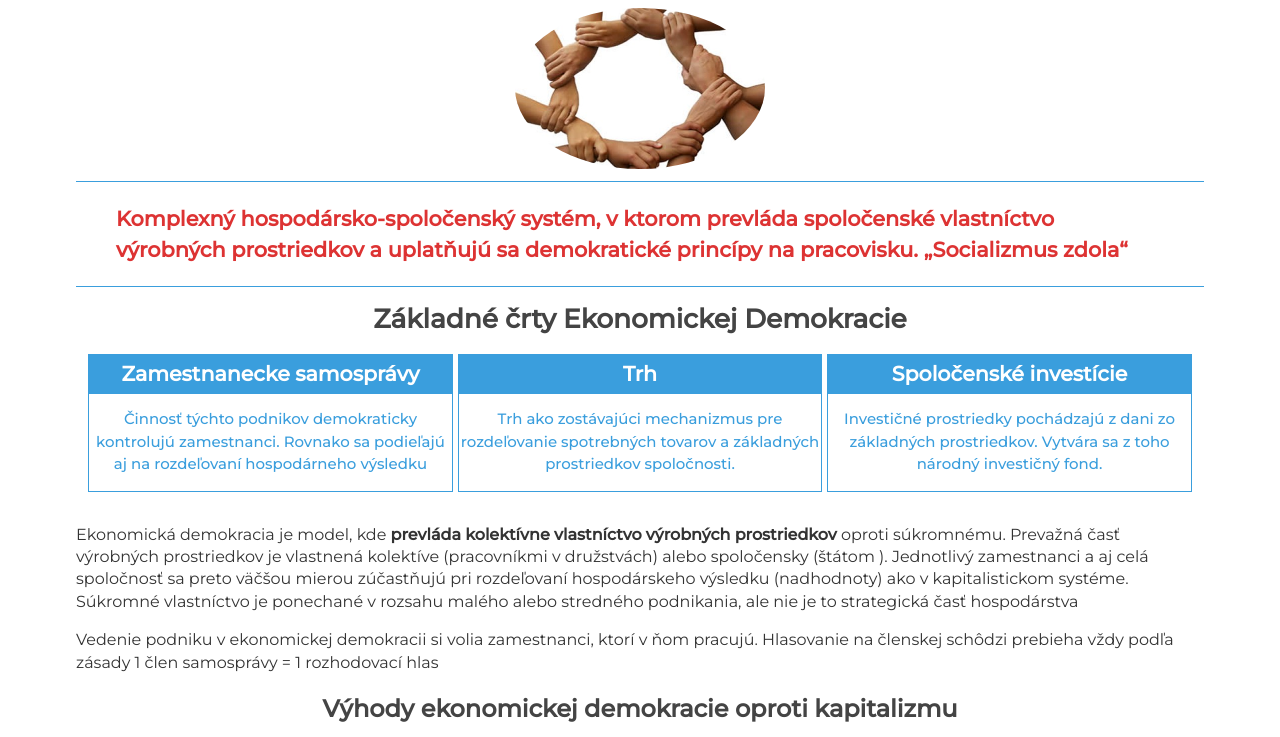
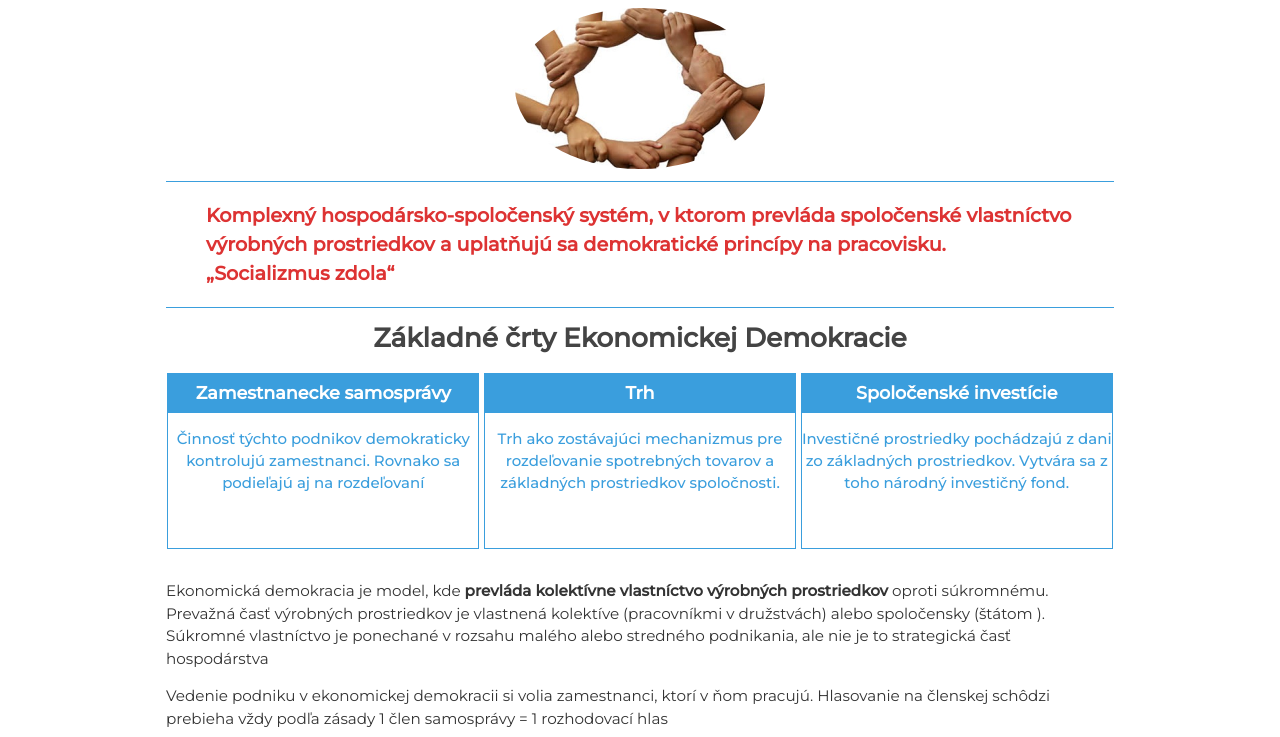
Before and after one commit to daviddiczhazy/strankaed, a plain HTML site: page index.html in a window 1280 px wide. Shown: the part 82-819 px from the top of the page. Drawn offline with Linux system fonts and the light colour scheme.

Commit message:
domovska stranka vol.1

```diff
--- a/index.html
+++ b/index.html
@@ -31,7 +31,7 @@
 	<h2>Základné črty Ekonomickej Demokracie</h2>
 	<section class="box">
 	<h3><a href="">Zamestnanecke samosprávy</a></h3>
-	<p>Činnosť týchto podnikov demokraticky kontrolujú zamestnanci. Rovnako sa podieľajú aj na rozdeľovaní hospodárneho výsledku</p>
+	<p>Činnosť týchto podnikov demokraticky kontrolujú zamestnanci. Rovnako sa podieľajú aj na rozdeľovaní </p>
 	<p class="handle">Volia si vlastné vedenie so zachovaním princípu jeden človek člen samosprávy rovná sa jeden hlas.</p></section>
 	<section class="box"><h3><a href="">Trh</a></h3>
 	<p>Trh ako zostávajúci mechanizmus pre rozdeľovanie spotrebných tovarov a základných prostriedkov spoločnosti.</p> <p class="handle">Pôjde o „férový obchod“ založený na tarifách, v nijakom prípade nie o voľný obchod, najmä nie v prípadoch, keď sú výrazné rozdiely medzi mzdami a environmentálnou reguláciou v jednotlivých obchodujúcich štátoch. Ide o regulovanie trhov na princípe vzájomnej výhodnosti a spolupráce. Ale napriek tomu ceny reguluje iba ponuka a dopyt po spotrebných tovaroch a výrobných – základných prostriedkoch. Finančné trhy založené na investovaní súkromných financií a na špekulácii zaniknú. </p></section>
@@ -46,7 +46,7 @@
 </div>
 
 <article class="text-2">
-	<p> Ekonomická demokracia je model, kde <strong>prevláda kolektívne vlastníctvo výrobných prostriedkov</strong> oproti súkromnému. Prevažná časť výrobných prostriedkov je vlastnená kolektíve (pracovníkmi v družstvách) alebo spoločensky (štátom ). Jednotlivý zamestnanci a aj celá spoločnosť sa preto väčšou mierou zúčastňujú pri rozdeľovaní hospodárskeho výsledku (nadhodnoty) ako v kapitalistickom systéme. Súkromné vlastníctvo je ponechané v rozsahu malého alebo stredného podnikania, ale nie je to strategická časť hospodárstva
+	<p> Ekonomická demokracia je model, kde <strong>prevláda kolektívne vlastníctvo výrobných prostriedkov</strong> oproti súkromnému. Prevažná časť výrobných prostriedkov je vlastnená kolektíve (pracovníkmi v družstvách) alebo spoločensky (štátom ). Súkromné vlastníctvo je ponechané v rozsahu malého alebo stredného podnikania, ale nie je to strategická časť hospodárstva
 	</p>
 	<p>Vedenie podniku v ekonomickej demokracii si volia zamestnanci, ktorí v ňom pracujú. Hlasovanie na členskej schôdzi prebieha vždy podľa zásady 1 člen samosprávy = 1 rozhodovací hlas</p>
 </article>
--- a/scss/style.scss
+++ b/scss/style.scss
@@ -18,7 +18,7 @@ body {
 	color: $color-text;
 	font: {
 		family: $font-family-sans;
-		size: 1em;
+		size: 100%;
 		}
 	line-height: 1.4em;
 	-webkit-font-smoothing: antialiased;
@@ -26,7 +26,7 @@ body {
 }
 
 .content {
-	max-width: 1140px;
+	max-width: 960px;
 	margin:  0 auto;
 }
 
@@ -126,8 +126,8 @@ MAIN
 
 .box {
 	display: inline-block;
-	width: 32%;
-	height: auto;
+	width: 32.5%;
+	height: 10em;
 	border: 1px solid $color-text-decoration;
 
 	h3 {
@@ -135,6 +135,7 @@ MAIN
 		margin: 0;
 		color: #fff;
 		padding: 8px;
+		font-size: 1em;
 	}
 	p {
 		font-size: .85em;
@@ -159,20 +160,20 @@ MAIN
 
 .text-1 {
 	color: $color-text-quote;
-	font-size: 1.3em;
+	font-size: 1.2em;
 	margin: 0 6px;
 	border: {
 			top: 1px solid $color-text-decoration;
 			bottom: 1px solid $color-text-decoration;
 		}
 	blockquote {
-		line-height: 1.5em;
+		line-height: 1.5;
 	}
 	margin-bottom: 1em;
 }
 
 .text-2 {
-	font-size: 1em;
+	font-size: .95em;
 	padding: 4px 6px;
 
 	h2 {
```
Also changed, not shown: css/style.css.
